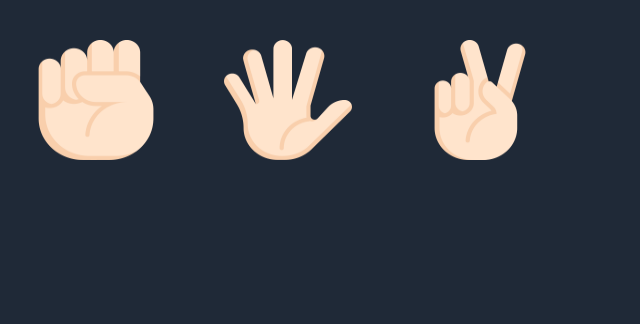
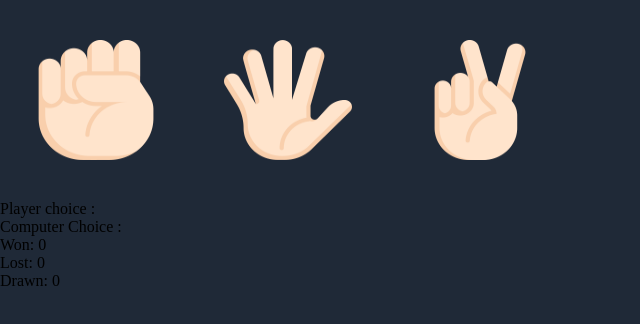
Before and after one commit to svenrisse/React-Paper-Scissors, a React (Vite) app: page / in a window 1280 px wide. Shown: the top 324 px of the page, without its empty margins (0-640 px from the left). Built offline with nearby package versions, Linux system fonts and the light colour scheme.

Commit message:
added full game functionality

```diff
--- a/src/App.jsx
+++ b/src/App.jsx
@@ -1,19 +1,71 @@
-import { useState } from 'react'
-import Playerbuttons from './components/Playerbuttons';
+import { useState, useEffect } from "react";
+import Playerbuttons from "./components/Playerbuttons";
 
 function App() {
   const [playerChoice, setPlayerChoice] = useState(null);
+  const [computerChoice, setComputerChoice] = useState(null);
+  const [score, setScore] = useState({
+    won: 0,
+    lost: 0,
+    drawn: 0,
+  });
 
   function handlePlayerButton(value) {
     setPlayerChoice(value);
+    computerOption();
   }
 
+  function computerOption() {
+    let options = ["Rock", "Paper", "Scissors"];
+    let randomOption = options[Math.floor(Math.random() * options.length)];
+    setComputerChoice(randomOption);
+  }
+
+  useEffect(() => {
+    switch (playerChoice + computerChoice) {
+      case "ScissorsPaper":
+      case "RockScissors":
+      case "PaperRock":
+        setScore(prevScore => {
+          return {
+            ...prevScore,
+            won: prevScore.won + 1
+          }
+        })
+        break
+      case "ScissorsScissors":
+      case "RockRock":
+      case "PaperPaper":
+        setScore(prevScore => {
+          return {
+            ...prevScore,
+            drawn: prevScore.drawn + 1
+          }
+        })
+        break
+      case "ScissorsRock":
+      case "RockPaper":
+      case "PaperScissors":
+        setScore(prevScore => {
+          return {
+            ...prevScore,
+            lost: prevScore.lost + 1
+          }
+        })
+        break
+    }
+  }, [computerChoice, playerChoice])
 
   return (
-    <div className='app-container'>
-      <Playerbuttons handleClick={handlePlayerButton}/>
+    <div className="app-container">
+      <Playerbuttons handleClick={handlePlayerButton} />
+      <div>Player choice : {playerChoice}</div>
+      <div>Computer Choice : {computerChoice}</div>
+      <div>Won: {score.won} </div>
+      <div>Lost: {score.lost} </div>
+      <div>Drawn: {score.drawn} </div>
     </div>
-  )
+  );
 }
 
-export default App
+export default App;
--- a/src/components/Playerbuttons.jsx
+++ b/src/components/Playerbuttons.jsx
@@ -6,14 +6,14 @@ import "./Playerbuttons.css";
 function Playerbuttons(props) {
   return (
     <div className="symbol-container">
-      <div className="symbol" id="rock">
-        <img src={rock} onClick={() => props.handleClick("rock")}></img>
+      <div className="symbol" id="rock" onClick={() => props.handleClick("Rock")}>
+        <img src={rock}></img>
       </div>
-      <div className="symbol" id="paper">
-        <img src={paper} onClick={() => props.handleClick("paper")}></img>
+      <div className="symbol" id="paper" onClick={() => props.handleClick("Paper")}>
+        <img src={paper}></img>
       </div>
-      <div className="symbol" id="scissors">
-        <img src={scissors} onClick={() => props.handleClick("scissors")}></img>
+      <div className="symbol" id="scissors" onClick={() => props.handleClick("Scissors")}>
+        <img src={scissors}></img>
       </div>
     </div>
   );
```
